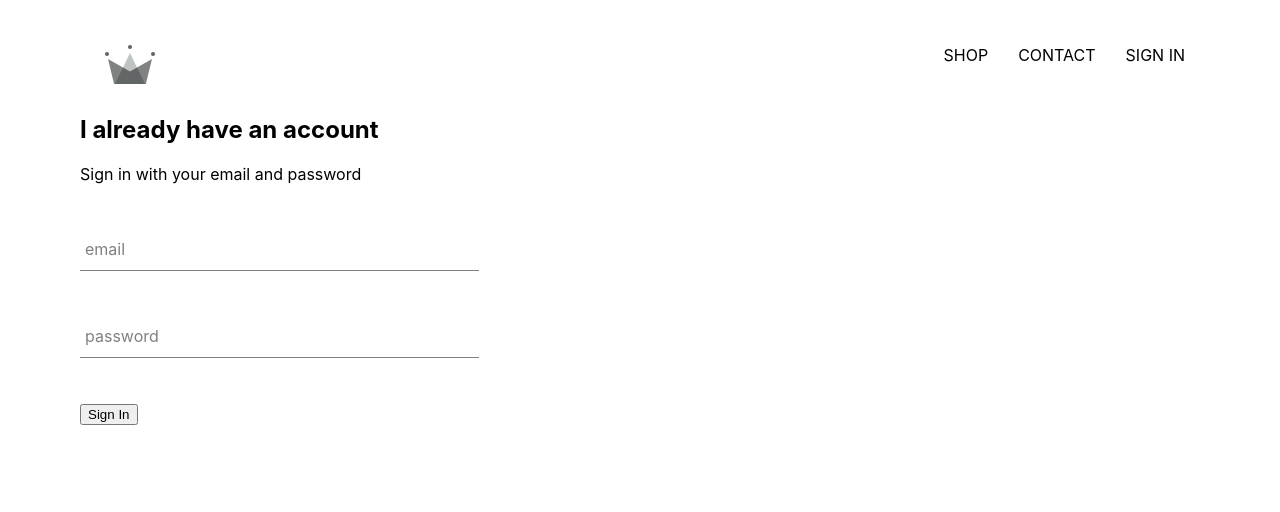
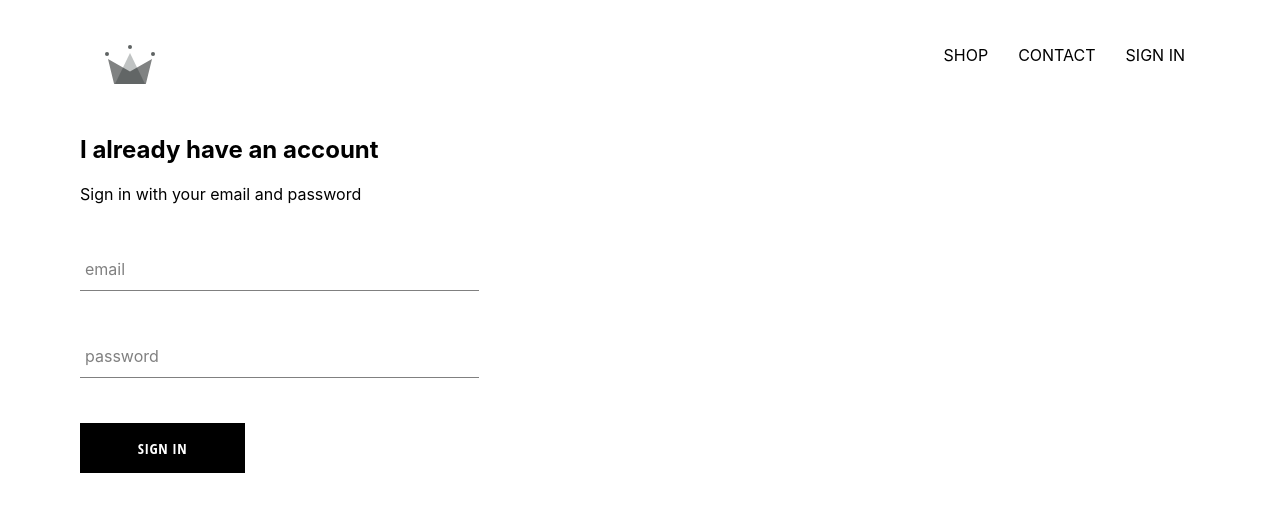
Before and after one commit to rasvanB/reactEcommerce, a React (Create React App) app: page /signin in a window 1280 px wide. Shown: the top 512 px of the page. Built offline with nearby package versions, Linux system fonts and the light colour scheme.

Commit message:
created custom button component

```diff
--- /dev/null
+++ b/src/components/custom-button/custom-button.component.jsx
@@ -0,0 +1,12 @@
+import React from "react";
+import "./custom-button.styles.scss";
+
+const CustomButton = ({ children, ...otherProps }) => {
+    return (
+        <button className="custom-button" {...otherProps}>
+            {children}
+        </button>
+    );
+};
+
+export default CustomButton;
--- /dev/null
+++ b/src/components/custom-button/custom-button.styles.scss
@@ -0,0 +1,22 @@
+.custom-button {
+    min-width: 165px;
+    width: auto;
+    height: 50px;
+    letter-spacing: 0.5px;
+    line-height: 50px;
+    padding: 0 35px 0 35px;
+    font-size: 15px;
+    background-color: black;
+    color: white;
+    text-transform: uppercase;
+    font-family: "Open Sans Condensed";
+    font-weight: bolder;
+    border: none;
+    cursor: pointer;
+
+    &:hover {
+        background-color: white;
+        color: black;
+        border: 1px solid black;
+    }
+}
--- a/src/components/sign-in/sign-in.component.jsx
+++ b/src/components/sign-in/sign-in.component.jsx
@@ -3,6 +3,7 @@
 import "./sign-in.styles.scss";
 
 import FormInput from "../form-input/form-input.component";
+import CustomButton from "../custom-button/custom-button.component";
 
 class SignIn extends React.Component {
     constructor(props) {
@@ -47,7 +48,7 @@
                         label="password"
                         required
                     />
-                    <input type="submit" value="Sign In" />
+                    <CustomButton type="submit">Sign In</CustomButton>
                 </form>
             </div>
         );
--- a/src/components/sign-in/sign-in.styles.scss
+++ b/src/components/sign-in/sign-in.styles.scss
@@ -1,3 +1,5 @@
 .sign-in {
     width: 30vw;
+    display: flex;
+    flex-direction: column;
 }
```
